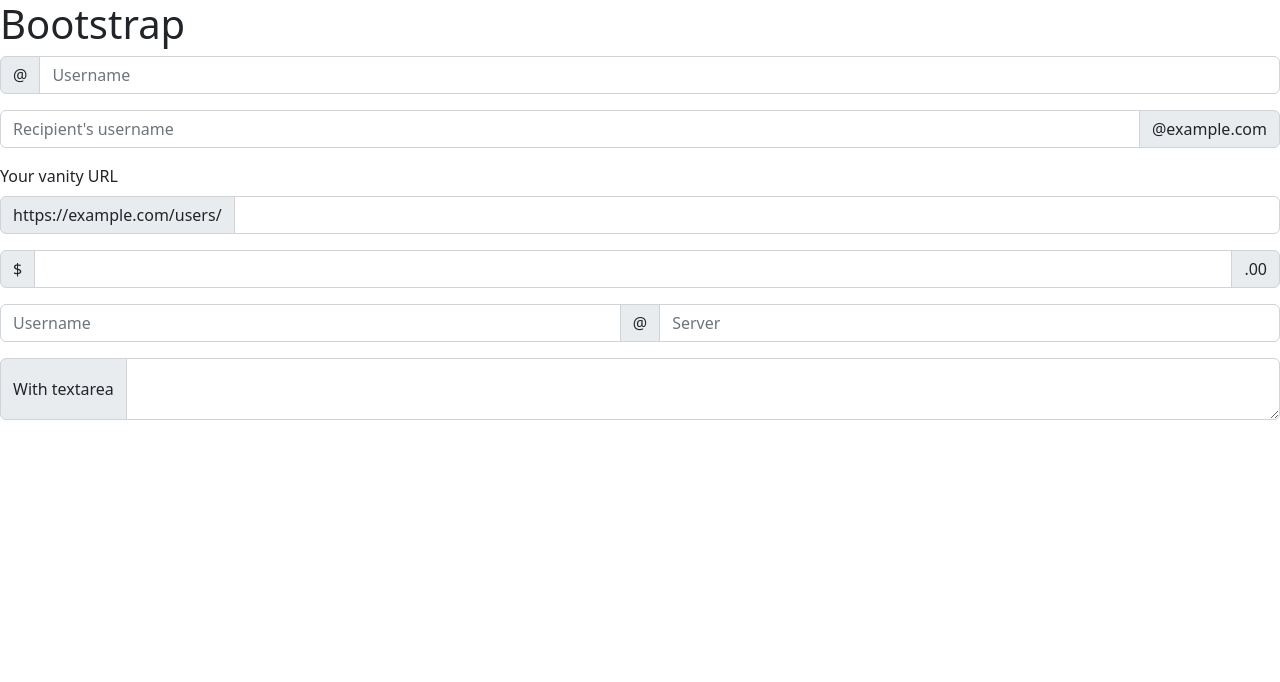
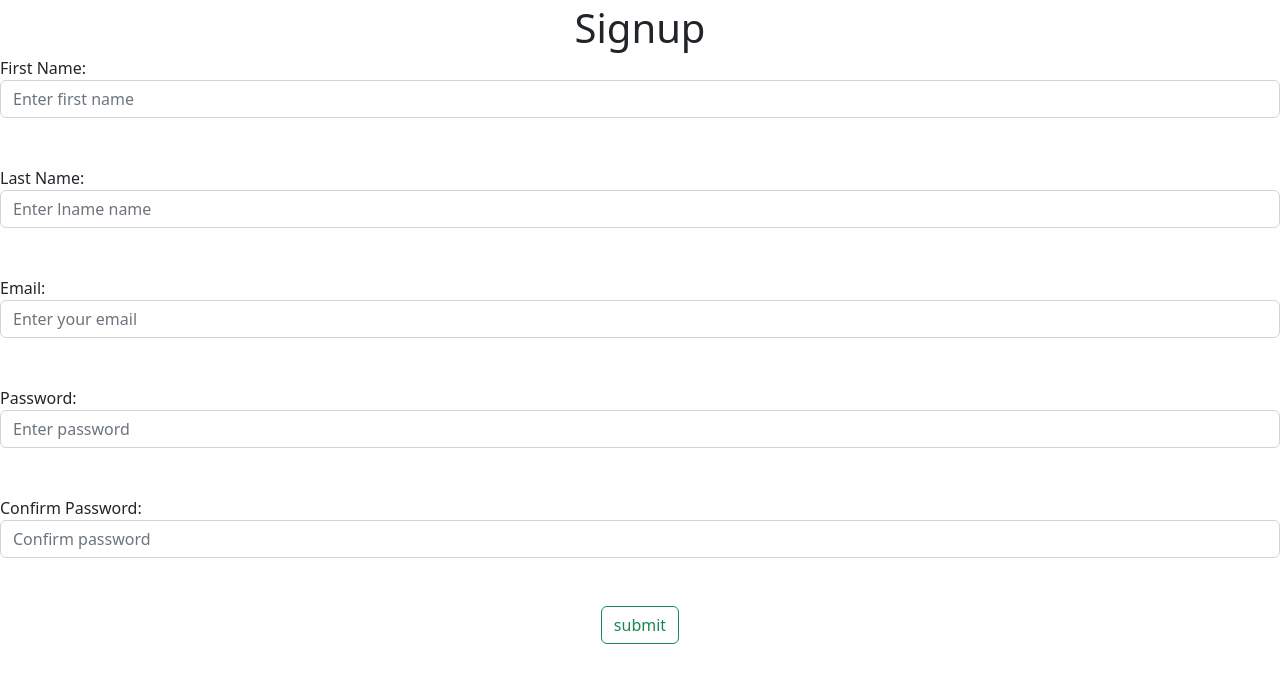
Before and after one commit to Bsef19a514/React-Cheat-Sheet, a React (Create React App) app in the folder 10_react-forms/: page / in a window 1280 px wide. Shown: the top 682 px of the page. Built offline with nearby package versions, Linux system fonts and the light colour scheme.

Commit message:
use bootstrap in react lec#50

```diff
--- a/10_react-forms/src/Bootstrap.js
+++ b/10_react-forms/src/Bootstrap.js
@@ -4,44 +4,41 @@
 const Bootstrap=()=>{
     return(
     <>
-    <h1>Bootstrap</h1>
-        <div class="input-group mb-3">
-  <span class="input-group-text" id="basic-addon1">@</span>
-  <input type="text" class="form-control" placeholder="Username" aria-label="Username" aria-describedby="basic-addon1"/>
-</div>
-
-<div class="input-group mb-3">
-  <input type="text" class="form-control" placeholder="Recipient's username" aria-label="Recipient's username" aria-describedby="basic-addon2"/>
-  <span class="input-group-text" id="basic-addon2">@example.com</span>
-</div>
-
-<label for="basic-url" class="form-label">Your vanity URL</label>
-<div class="input-group mb-3">
-  <span class="input-group-text" id="basic-addon3">https://example.com/users/</span>
-  <input type="text" class="form-control" id="basic-url" aria-describedby="basic-addon3"/>
-</div>
-
-<div class="input-group mb-3">
-  <span class="input-group-text">$</span>
-  <input type="text" class="form-control" aria-label="Amount (to the nearest dollar)"/>
-  <span class="input-group-text">.00</span>
-</div>
-
-<div class="input-group mb-3">
-  <input type="text" class="form-control" placeholder="Username" aria-label="Username"/>
-  <span class="input-group-text">@</span>
-  <input type="text" class="form-control" placeholder="Server" aria-label="Server"/>
-</div>
-
-<div class="input-group">
-  <span class="input-group-text">With textarea</span>
-  <textarea class="form-control" aria-label="With textarea"></textarea>
-</div>
+        <h1 class="text-capitalize text-md-center m-1">Signup</h1>
+        <form >
+            <label >First Name:</label>
+            <input class="form-control" type="text" name="firstname" placeholder="Enter first name" />
+            <br/>
+            <br/>
+            <label>Last Name:</label>
+            <input class="form-control" type="text" name="lastname" placeholder="Enter lname name" />
+            <br/>
+            <br/>
+            <label>Email:</label>
+            <input class="form-control" type="text" name="email" placeholder="Enter your email" />
+            <br/>
+            <br/>
+            <label>Password:</label>
+            <input class="form-control" type="text" name="password" placeholder="Enter password" />
+            <br/>
+            <br/>
+            <label>Confirm Password:</label>
+            <input class="form-control" type="text" name="cPassword" placeholder="Confirm password" />
+            <br/>
+            <br/>
+            <div class="text-center">
+            <input type="submit" class="btn btn-outline-success " value="submit"/>
+            </div>
+            <br/>
+            <br/>
+        </form>
     </>
     )
 }
 
 // How to use bootstrap
 // 1) npm i bootstrap
-// 2) goto node_modules=>bootstarp=>dist=>css=>bootstrap.min.css
+// 2) import node_modules=>bootstarp=>dist=>css=>bootstrap.min.css in your js file
+// 3) intall IntelliSense for CSS class extansion in vs code
+// 4) install Bootstrap 4, Font awesome 4, extension in vs code
 export default Bootstrap
```
